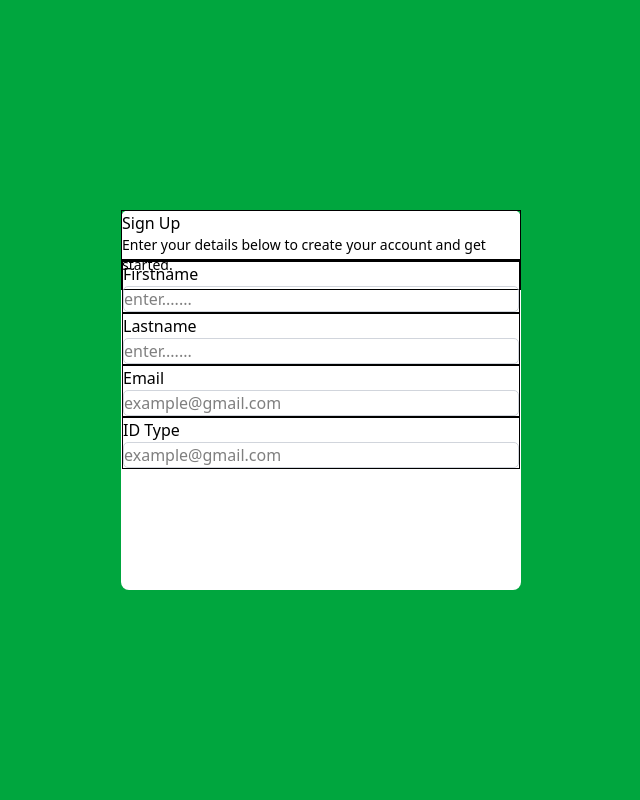
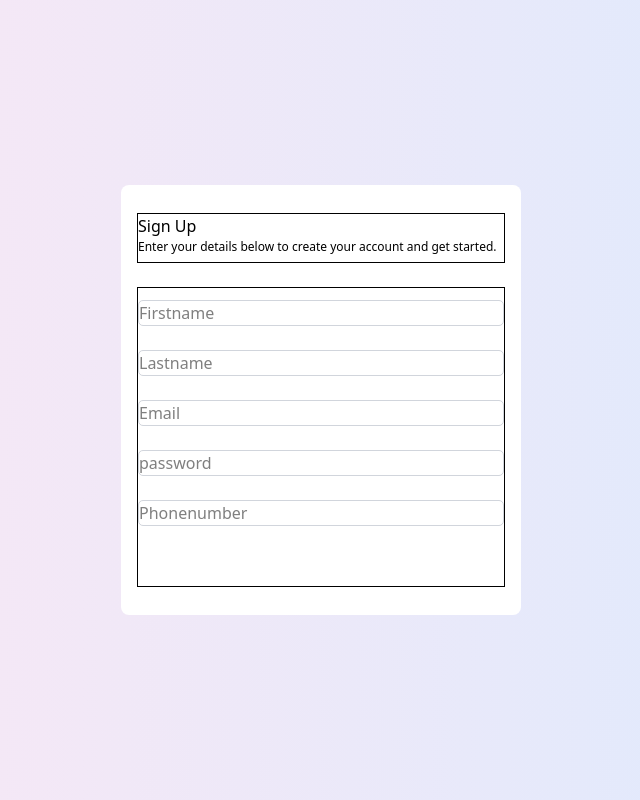
Before and after one commit to TolulopeAkinwande/Evolt-Frontend, a React (Vite) app: page / in a window 1280 px wide. Shown: the whole page, without its empty margins (319-959 px from the left). Built offline with nearby package versions, Linux system fonts and the light colour scheme.

Commit message:
signup-background color

```diff
--- a/package.json
+++ b/package.json
@@ -11,6 +11,7 @@
   },
   "dependencies": {
     "@tailwindcss/vite": "^4.0.8",
+    "framer-motion": "^12.4.7",
     "react": "^19.0.0",
     "react-dom": "^19.0.0",
     "react-router": "^7.2.0"
--- a/src/components/signup.tsx
+++ b/src/components/signup.tsx
@@ -1,31 +1,34 @@
 export default function SignUp() {
     return (
         <>
-            <div className="w-full h-100 bg-green-600  min-h-screen text-black flex justify-center items-center">
-                <div className="w-[400px] h-[380px] bg-white text-black rounded-lg">
+            <div className="w-full h-100 bg-green-600  min-h-screen  bg-gradient-to-r from-pink-100 to-blue-100 text-black flex justify-center items-center">
+                <div className="w-[400px] h-[430px] bg-white text-black rounded-lg flex flex-col justify-around items-center p-4">
                     <div className="w-[100%] h-[50px] border">
                         <h1>Sign Up</h1>
-                        <p className="text-sm">Enter your details below to create your account and get started.</p>
+                        <p className="text-[12px]">Enter your details below to create your account and get started.</p>
                     </div>
-                    <div className="w-[100%] h-[30px] bg-white flex ">
-                        <div className="w-[100%] h-[100%] border">
-                            <div className="w-[100%] h-auto border">
-                                <label htmlFor="">Firstname</label>
-                                <input type="text" placeholder="enter......." className="w-[100%] border border-gray-300 rounded-[5px]" />
+                    <div className="w-full h-[300px] bg-white  flex justify-around items-center ">
+                        <div className="w-[100%] h-[100%] border flex flex-col justify-around items-center">
+                            <div className="w-[100%] h-auto">
+                                <input type="text" placeholder="Firstname" className="w-[100%] border border-gray-300 rounded-[5px]" />
                             </div>
-                            <div className="w-[100%] h-auto border">
-                                <label htmlFor="">Lastname</label>
-                                <input type="text" placeholder="enter......." className="w-[100%] border border-gray-300 rounded-[5px]" />
+                            <div className="w-[100%] h-auto">
+                                <input type="text" placeholder="Lastname" className="w-[100%] border border-gray-300 rounded-[5px]" />
                             </div>
-                            <div className="w-[100%] h-auto border">
-                                <label htmlFor="">Email</label>
-                                <input type="text" placeholder="example@gmail.com" className="w-[100%] border border-gray-300 rounded-[5px]" />
+                            <div className="w-[100%] h-auto">
+                                <input type="text" placeholder="Email" className="w-[100%] border border-gray-300 rounded-[5px]" />
                             </div>
-                            <div className="w-[100%] h-auto border">
-                                <label htmlFor="">ID Type</label>
-                                <input type="text" placeholder="example@gmail.com" className="w-[100%] border border-gray-300 rounded-[5px]" />
+                            <div className="w-[100%] h-auto ">
+                                <input type="text" placeholder="password" className="w-[100%] border border-gray-300 rounded-[5px]" />
                             </div>
-
+                            <div className="w-[100%] h-auto">
+                                <label htmlFor=""></label>
+                                <input type="text" placeholder="Phonenumber" className="w-[100%] border border-gray-300 rounded-[5px]" />
+                            </div>
+                            <div className="w-[100%] h-auto">
+                                <button></button>
+                                <button></button>
+                            </div>
                         </div>
                     </div>
                 </div>
@@ -33,3 +36,49 @@ export default function SignUp() {
         </>
     );
 };
+
+// import { useState } from "react";
+// import { motion } from "framer-motion";
+
+// export default function SignupPage() {
+//   const [form, setForm] = useState({
+//     firstName: "",
+//     lastName: "",
+//     email: "",
+//     password: "",
+//     phone: "",
+//   });
+
+//   const handleChange = (e: { target: { name: any; value: any; }; }) => {
+//     setForm({ ...form, [e.target.name]: e.target.value });
+//   };
+
+//   const handleSubmit = (e: { preventDefault: () => void; }) => {
+//     e.preventDefault();
+//     console.log("Form submitted", form);
+//   };
+
+//   return (
+//     <div className="flex items-center justify-center min-h-screen bg-gray-100 p-4">
+//       <motion.div
+//         initial={{ opacity: 0, y: 20 }}
+//         animate={{ opacity: 1, y: 0 }}
+//         transition={{ duration: 0.5 }}
+//       >
+//         <div className="w-full max-w-md p-6 bg-white rounded-2xl shadow-lg">
+//           <h2 className="text-2xl font-bold text-center mb-4">Create an Account</h2>
+//           <div>
+//             <form onSubmit={handleSubmit} className="space-y-4">
+//               <input type="text" name="firstName" placeholder="First Name" value={form.firstName} onChange={handleChange} required className="w-full p-2 border rounded" />
+//               <input type="text" name="lastName" placeholder="Last Name" value={form.lastName} onChange={handleChange} required className="w-full p-2 border rounded" />
+//               <input type="email" name="email" placeholder="Email" value={form.email} onChange={handleChange} required className="w-full p-2 border rounded" />
+//               <input type="password" name="password" placeholder="Password" value={form.password} onChange={handleChange} required className="w-full p-2 border rounded" />
+//               <input type="tel" name="phone" placeholder="Phone Number" value={form.phone} onChange={handleChange} required className="w-full p-2 border rounded" />
+//               <button type="submit" className="w-full p-2 bg-blue-500 text-white rounded">Sign Up</button>
+//             </form>
+//           </div>
+//         </div>
+//       </motion.div>
+//     </div>
+//   );
+// }
```
Also changed, not shown: 1 other file (tests, documents, lock files or other folders).
